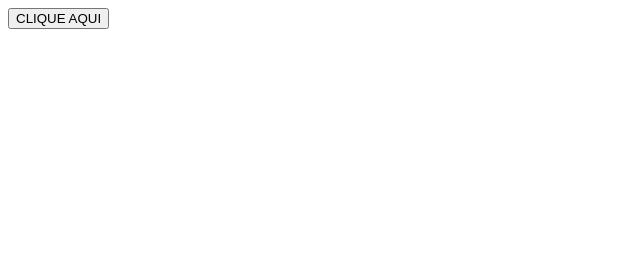
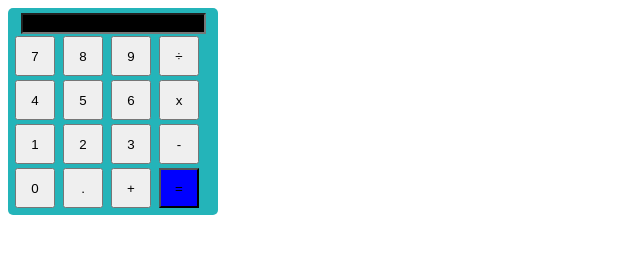
Before and after one commit to alexandrathais/2h3t, a plain HTML site: page index.html in a window 1280 px wide. Shown: the whole page, without its empty margins (0-640 px from the left). Drawn offline with Linux system fonts and the light colour scheme.

Commit message:
Add files via upload

```diff
--- a/CSS/pricipal.css
+++ b/CSS/pricipal.css
@@ -0,0 +1,25 @@
+.calc_simples{
+    background-color: rgb(36, 180, 185);
+    padding: 5px;
+    width: 200px;
+    border-radius: 5px;
+}
+.visor{
+    text-align: center;
+    background-color: transparent;
+}
+#resultado {
+    background-color: black;
+    color: beige;
+}
+.teclas {
+    padding: 5px;
+}
+button {
+    width: 40px;
+    height: 40px;
+    margin: 2px;
+}
+#igual {
+    background-color: blue;
+}
--- a/index.html
+++ b/index.html
@@ -9,7 +9,30 @@
     <script src="./js/script.js"></script>
 </head>
 <body>
-    <button onclick="clicado()">CLIQUE AQUI</button>
+
+    <section class="calc_simples">
+            <div class="visor">
+                <input id="resultado" readonly type="text">
+            </div>
+            <div class="tecla">
+            <button>7</button>
+            <button>8</button>
+            <button>9</button>
+            <button>&#247;</button>
+            <button>4</button>
+            <button>5</button>
+            <button>6</button>
+            <button>x</button>
+            <button>1</button>
+            <button>2</button>
+            <button>3</button>
+            <button>-</button>
+            <button>0</button>
+            <button>.</button>
+            <button>+</button>
+            <button id="igual">=</button>
+        </div>
+    </section>
 
 </body>
 </html>
```
